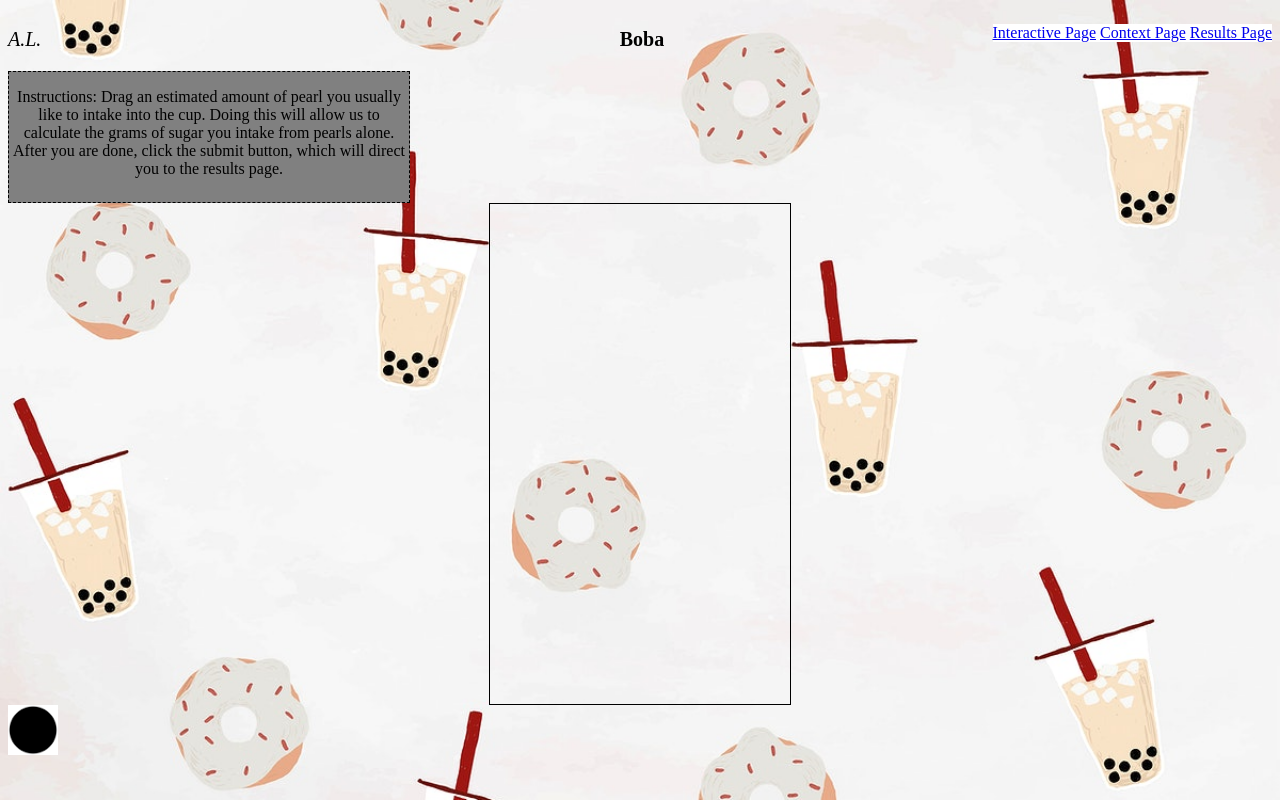
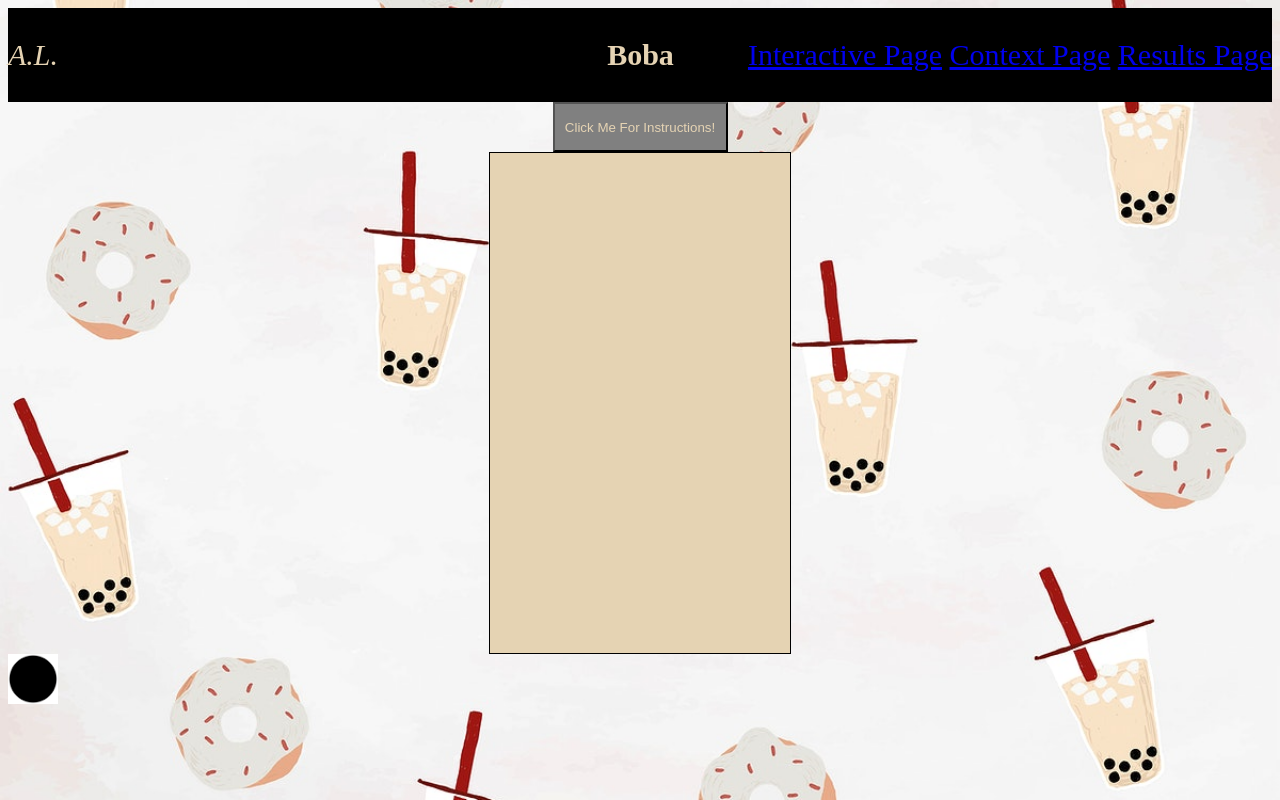
Before and after one commit to AndyWKLiu/AndyWeiKitLiu, a plain HTML site: page Boba_Milestone 1/index.html in a window 1280 px wide. Drawn offline with Linux system fonts and the light colour scheme.

Commit message:
prototype

```diff
--- a/Boba_Milestone 1/index.html
+++ b/Boba_Milestone 1/index.html
@@ -3,7 +3,7 @@
         <title>Boba Milestone1</title>
         <link rel = "stylesheet" href="style.css">
     </head>
-    <script>
+    <script type = "text/javascript">
         function allowDrop(ev){
             ev.preventDefault();
         }
@@ -16,12 +16,14 @@
             var Copy = document.getElementById(data).cloneNode(true);
             ev.target.appendChild(Copy);
         }
-        function andy(){
-            if(ev.target.Copy == ev.dataTransfer.setData){
-
-            }
+        function Instructions(){
+            alert("Instructions: Drag an estimated amount of pearl you usually like to intake into the cup. Doing this will allow us to calculate the grams of sugar you intake from pearls alone. After you are done, click the submit button, which will direct you to the results page.");
         }
-
+        var starter = 0;
+        function value(){
+            starter = starter + 7;
+            alert("Sugar: " + starter + "g");
+        }
     </script>
     <body id="background">
         <div id="top_header">
@@ -38,15 +40,12 @@
             </p>
         </div>
         <div id="bottom_header">
-            <p>
-                Instructions: Drag an estimated amount of pearl you usually like to intake into the cup. Doing this will allow us to calculate the grams of sugar you intake from pearls alone. After you are done, click the submit button, which will direct you to the results page.
-            </p>
+            <input type = "button" onclick = "Instructions()" value = "Click Me For Instructions!" id="Info">
         </div>
         <div id="interactive_part">
                 <div id="cup" ondrop="drop(event)" ondragover="allowDrop(event)">
                 </div>
-                <img id="boba" src = "pearl.png" draggable="true" ondragstart="drag(event)" width="50" height="50">
+                <img id="boba" src = "pearl.png" draggable="true" ondragend="value()" ondragstart="drag(event)" width="50" height="50">
         </div>
-        <p id="andy"></p>
     </body>
 </html>
--- a/Boba_Milestone 1/style.css
+++ b/Boba_Milestone 1/style.css
@@ -1,32 +1,30 @@
 #top_header{
     text-align: center;
     top: 0;
+    background-color: black;
+    color: #E5D3B3;
 }
 #Logo{
     display: inline;
     text-align: left;
     float: left;
     font-style: italic;
-    font-size: 20px;
+    font-size: 30px;
 }
 #Title{
     display: inline-block;
     text-align: center;
-    padding-left:250px;
-    font-size: 20px;
+    padding-left:475px;
+    font-size: 30px;
 }
 #nav{
     display: inline;
     text-align: right;
     float: right;
-    background-color: white;
+    font-size: 30px;
 }
 #bottom_header{
     text-align:center;
-    width: 400px;
-    height: 130px;
-    border: 1px dashed black;
-    background-color:gray;
 }
 #background{
     background-image: url('boba&donuts.jpg');
@@ -39,11 +37,15 @@
     width: 300px;
     height: 500px;
     border: 1px solid black;
+    background-color: #E5D3B3;
 }
 #boba{
     margin-left: auto;
     margin-right: auto;
 }
-#amount{
-    text-align:center;
+#Info{
+    height:50px;
+    width:175px;
+    background-color: gray;
+    color: #E5D3B3;
 }
```
